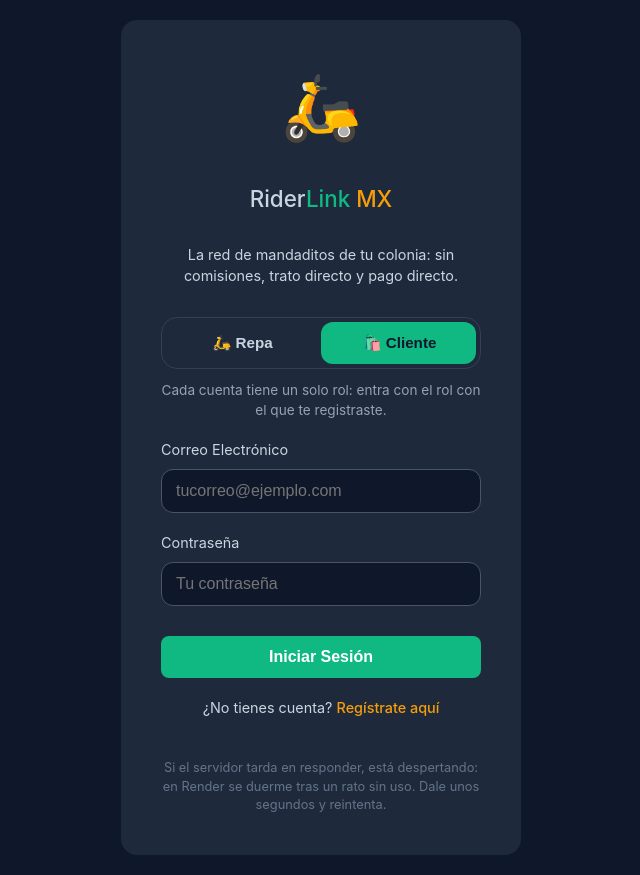
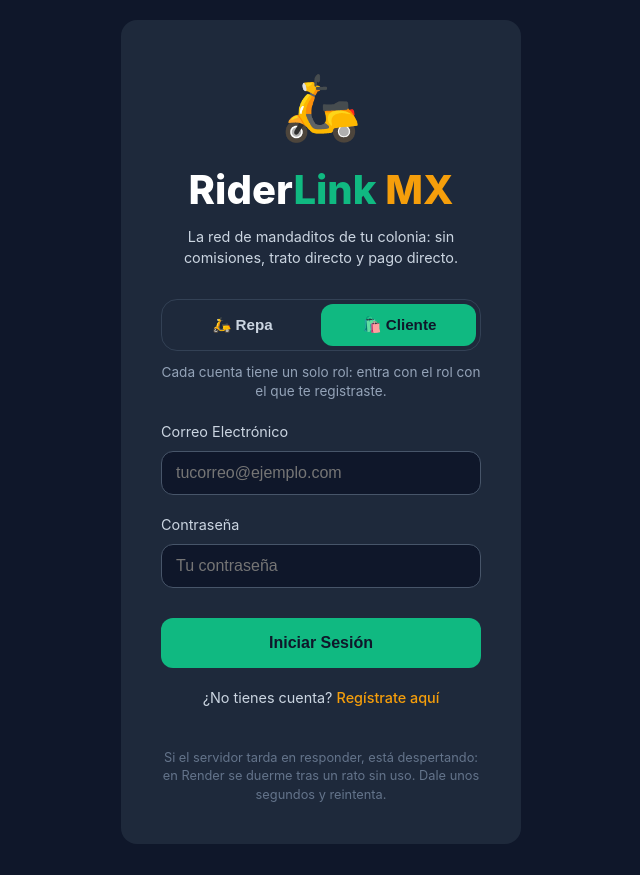
Before and after one commit to oeliud08/mandaditosApp, a React (Vite) app in the folder frontend-react/: page / in a window 1280 px wide. Shown: the whole page, without its empty margins (319-959 px from the left). Built offline with nearby package versions, Linux system fonts and the light colour scheme.

Commit message:
Login RiderLink design cleanup

```diff
--- a/frontend-react/src/views/Login.css
+++ b/frontend-react/src/views/Login.css
@@ -31,17 +31,17 @@
 }
 
 .form-card h2{
-  font-size: 1.4rem;
-  color: #CBD5E1;
-  margin: 0 0 30px;
+  font-size: 2.5rem;
+  color: #ffffff;
+  margin: 0 0 8px;
   text-align: center;
-  font-weight: 500;
+  font-weight: 800;
 }
 
 .form-card h1{
   font-size: 4rem;
   color: #CBD5E1;
-  margin: 0 0 30px;
+  margin: 0 0 8px;
   text-align: center;
   font-weight: 500;
 }
@@ -59,7 +59,6 @@
   margin-bottom: 20px;
   display: flex;
   flex-direction: column;
-
 }
 
 .login-container .input-group label {
@@ -85,7 +84,7 @@
 }
 
 .login-container .input-group input:focus {
-  border-bottom-color: #10B981;
+  border-color: #10B981;
 }
 
 /*Pill*/
@@ -146,11 +145,6 @@
   color: #0F172A;
 }
 
-.role-btn.active {
-  background: transparent;
-  color: #0F172A;
-}
-
 .role-note {
   font-size: 0.85rem;
   color: #94A3B8;
@@ -160,11 +154,11 @@
 /* Primary button */
 .submit-btn {
   width: 100%;
-  padding: 12px;
+  padding: 16px;
   background-color: #10B981;
-  color: white;
+  color: #0F172A;
   border: none;
-  border-radius: 8px;
+  border-radius: 12px;
   font-size: 1rem;
   font-weight: 600;
   cursor: pointer;
@@ -212,10 +206,3 @@
   font-size: 0.8rem;
   color: #64748B;
 }
-
-/* Tablets */
-@media (max-width: 1024px) {
-  .brand-content h1 {
-    font-size: 2.4rem;
-  }
-}
--- a/frontend-react/src/views/Login.jsx
+++ b/frontend-react/src/views/Login.jsx
@@ -41,8 +41,7 @@ export default function Login({ onLoginSuccess, onSwitchToRegister }) { // <-- A
               <button
                 type="button"
                 className={`role-btn ${role === 'driver' ? 'active' : ''}`}
-                //onClick={() => setRole('driver')}
-                onClick={() => { console.log('clicked Repa'); setRole('driver'); }}
+                onClick={() => setRole('driver')}
               >
                 🛵 Repa
               </button>
```
